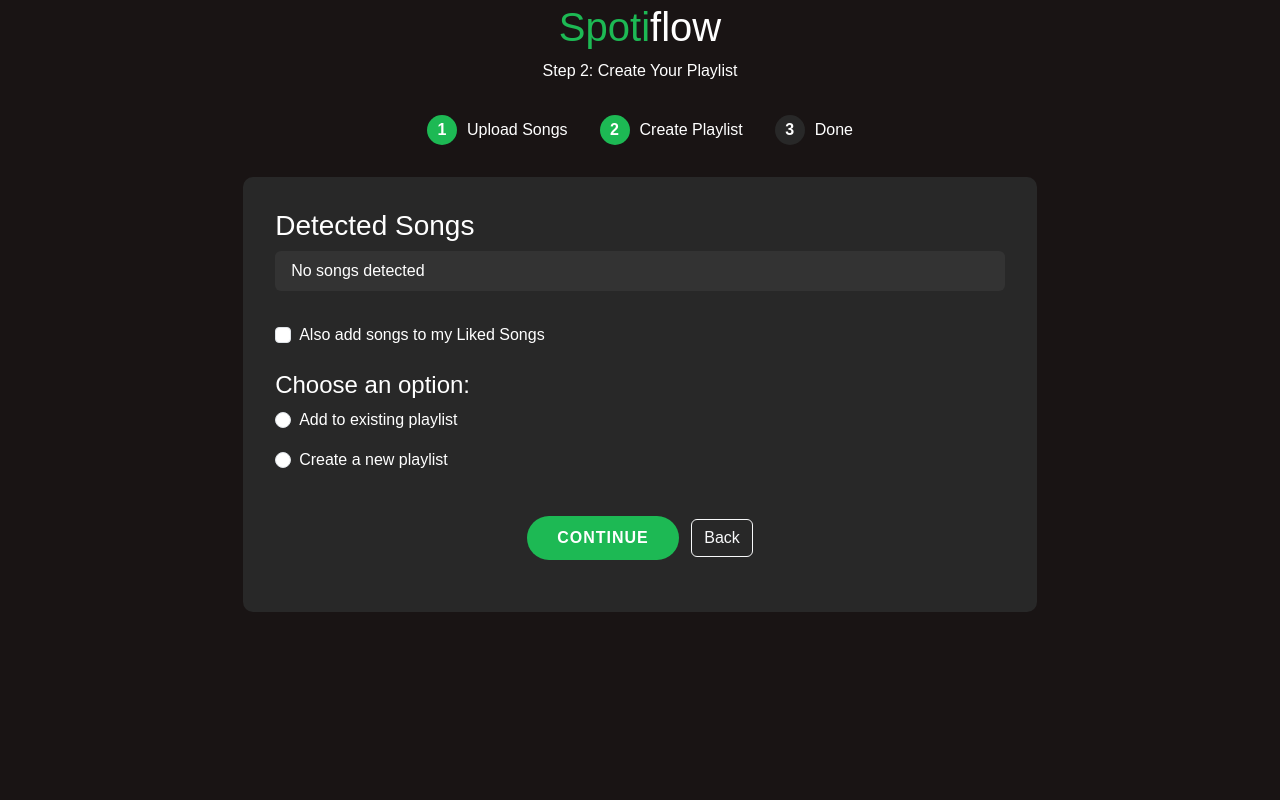
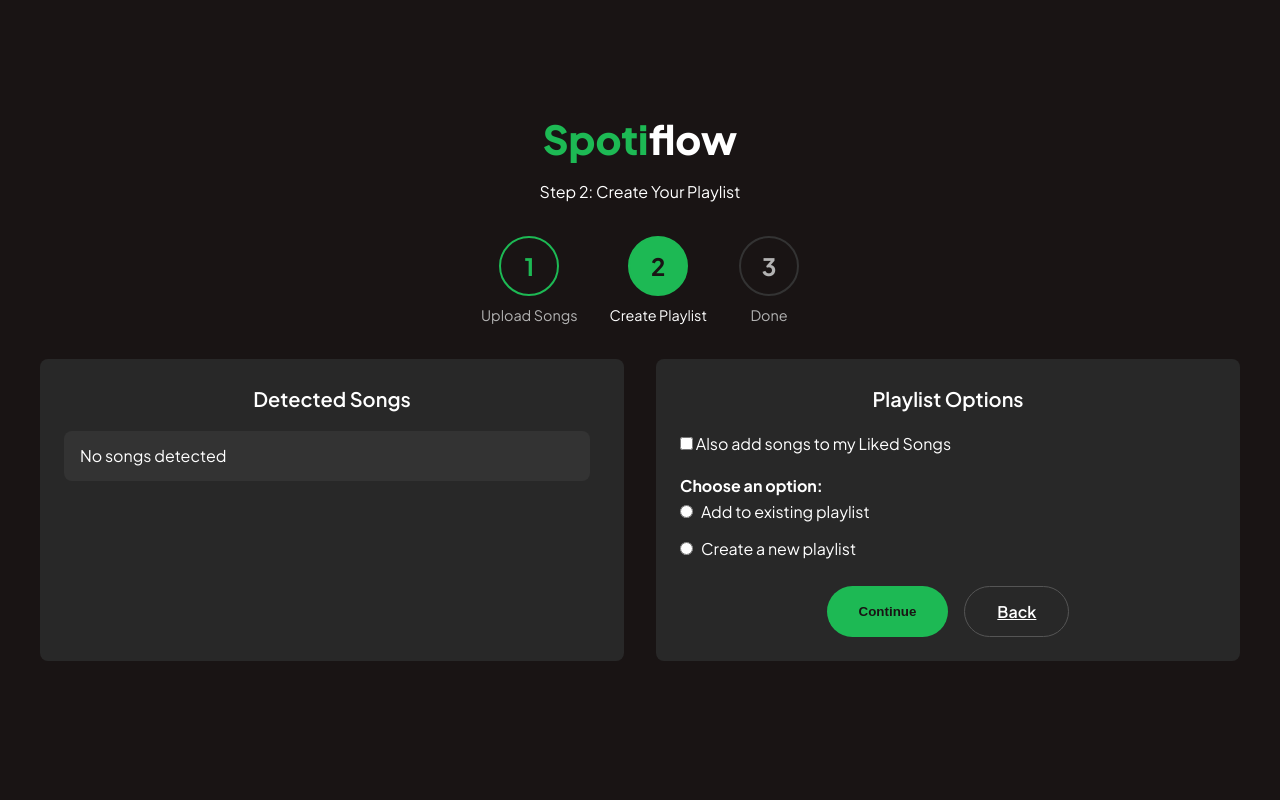
Before and after one commit to Devam153/Spotiflow, a Django app: template Spotiflow/templates/step2.html in a window 1280 px wide. Run offline with Django 4.2, Linux system fonts and the light colour scheme; the template is opened without the code that fills it, so the values that code supplies are empty.

Commit message:
intermediate step 2

```diff
--- a/Spotiflow/templates/step2.html
+++ b/Spotiflow/templates/step2.html
@@ -5,107 +5,257 @@
     <meta charset="UTF-8">
     <meta name="viewport" content="width=device-width, initial-scale=1.0">
     <title>Create Playlist - Spotiflow</title>
-    <link href="https://cdn.jsdelivr.net/npm/bootstrap@5.3.0-alpha1/dist/css/bootstrap.min.css" rel="stylesheet">
+    <link href="https://fonts.googleapis.com/css2?family=Plus+Jakarta+Sans:wght@300;400;500;600;700;800&display=swap"
+        rel="stylesheet">
     <style>
+        /* Base styles */
+        :root {
+            --background: #191414;
+            --foreground: #FFFFFF;
+            --primary: #1DB954;
+            --primary-glow: rgba(29, 185, 84, 0.5);
+            --muted: #333333;
+            --muted-foreground: #B3B3B3;
+            --border-radius: 8px;
+        }
+
+        * {
+            margin: 0;
+            padding: 0;
+            box-sizing: border-box;
+        }
+
         body {
-            background-color: #191414;
-            color: #FFFFFF;
-            font-family: 'Circular', Arial, sans-serif;
+            background-color: var(--background);
+            color: var(--foreground);
+            font-family: 'Plus Jakarta Sans', sans-serif;
+            line-height: 1.6;
+            min-height: 100vh;
+            display: flex;
+            flex-direction: column;
+            align-items: center;
+            justify-content: center;
+            padding: 2rem 1rem;
         }
 
         .container {
-            max-width: 800px;
+            max-width: 1200px;
+            width: 100%;
             margin: 0 auto;
-            padding: .2rem;
         }
 
+        /* Header styles */
         .header {
             text-align: center;
             margin-bottom: 2rem;
+        }
+
+        .title {
+            font-size: 2.5rem;
+            font-weight: 800;
+            margin-bottom: 0.5rem;
         }
 
         .spotify-green {
             color: #1DB954;
         }
 
-        .btn-spotify {
-            background-color: #1DB954;
-            color: white;
-            border: none;
-            border-radius: 30px;
-            padding: 10px 30px;
-            font-weight: bold;
-            text-transform: uppercase;
-            letter-spacing: 1px;
-            margin: 20px 0;
+        /* Step indicator */
+        .step-indicator {
+            display: flex;
+            justify-content: center;
+            margin-bottom: 2rem;
+            gap: 2rem;
         }
 
-        .btn-spotify:hover {
-            background-color: #1ed760;
-            color: white;
+        .step {
+            display: flex;
+            flex-direction: column;
+            align-items: center;
+            text-align: center;
         }
 
+        .step-circle {
+            width: 60px;
+            height: 60px;
+            border: 2px solid var(--primary);
+            border-radius: 50%;
+            display: flex;
+            align-items: center;
+            justify-content: center;
+            font-size: 1.5rem;
+            font-weight: 700;
+            margin-bottom: 0.5rem;
+            color: var(--primary);
+            background-color: transparent;
+        }
+
+        .step.active .step-circle {
+            background-color: var(--primary);
+            color: var(--background);
+        }
+
+        .step.inactive .step-circle {
+            border-color: var(--muted);
+            color: var(--muted-foreground);
+        }
+
+        .step-label {
+            font-size: 0.9rem;
+            color: var(--muted-foreground);
+        }
+
+        .step.active .step-label {
+            color: var(--foreground);
+        }
+
+        /* Content section */
         .content-section {
-            background-color: #282828;
-            border-radius: 10px;
-            padding: 2rem;
+            display: grid;
+            grid-template-columns: 1fr 1fr;
+            gap: 2rem;
             margin-bottom: 2rem;
         }
 
+        @media (max-width: 768px) {
+            .content-section {
+                grid-template-columns: 1fr;
+            }
+        }
+
+        .card {
+            background-color: #282828;
+            border-radius: var(--border-radius);
+            padding: 1.5rem;
+        }
+
+        .card-title {
+            font-size: 1.25rem;
+            font-weight: 600;
+            margin-bottom: 1rem;
+            text-align: center;
+        }
+
+        /* Song list */
         .song-list {
             max-height: 300px;
             overflow-y: auto;
             margin-bottom: 1.5rem;
+            padding-right: 10px;
         }
 
         .song-item {
             background-color: #333;
             border: none;
+            border-radius: var(--border-radius);
+            padding: 0.75rem 1rem;
             margin-bottom: 0.5rem;
+            color: var(--foreground);
+        }
+
+        /* Forms */
+        .form-check {
+            margin-bottom: 1rem;
+        }
+
+        .form-check-input {
+            background-color: #333;
+            border: 1px solid #555;
+        }
+
+        .form-check-input:checked {
+            background-color: var(--primary);
+            border-color: var(--primary);
+        }
+
+        .form-label {
+            display: block;
+            margin-bottom: 0.5rem;
+            font-weight: 500;
         }
 
         .form-control,
         .form-select {
+            width: 100%;
             background-color: #333;
             border: none;
             color: white;
+            padding: 0.75rem 1rem;
+            border-radius: var(--border-radius);
+            margin-bottom: 1rem;
         }
 
         .form-control:focus,
         .form-select:focus {
             background-color: #444;
             color: white;
+            outline: 1px solid var(--primary);
         }
 
-        .step-indicator {
+        /* Buttons */
+        .btn-spotify {
+            background-color: var(--primary);
+            color: var(--background);
+            border: none;
+            border-radius: 30px;
+            padding: 0.75rem 2rem;
+            font-weight: 600;
+            cursor: pointer;
+            transition: all 0.3s ease;
+        }
+
+        .btn-spotify:hover {
+            background-color: #1ed760;
+            transform: translateY(-2px);
+        }
+
+        .btn-outline {
+            background-color: transparent;
+            color: var(--foreground);
+            border: 1px solid #555;
+            border-radius: 30px;
+            padding: 0.75rem 2rem;
+            font-weight: 600;
+            cursor: pointer;
+            transition: all 0.3s ease;
+        }
+
+        .btn-outline:hover {
+            border-color: var(--foreground);
+        }
+
+        .action-buttons {
             display: flex;
             justify-content: center;
-            margin-bottom: 2rem;
+            gap: 1rem;
         }
 
-        .step {
+        /* Radio button styling */
+        .radio-group {
+            margin-bottom: 1.5rem;
+        }
+
+        .radio-option {
             display: flex;
             align-items: center;
-            margin: 0 1rem;
+            margin-bottom: 0.75rem;
         }
 
-        .step-number {
-            background-color: #1DB954;
-            color: white;
-            width: 30px;
-            height: 30px;
-            border-radius: 50%;
-            display: flex;
-            justify-content: center;
-            align-items: center;
-            margin-right: 10px;
-            font-weight: bold;
+        .radio-option input[type="radio"] {
+            margin-right: 0.5rem;
         }
 
-        .step.inactive .step-number {
-            background-color: #282828;
+        /* Option panels */
+        .option-panel {
+            margin-top: 1rem;
+            margin-left: 1.5rem;
+            padding: 1rem;
+            background-color: #333;
+            border-radius: var(--border-radius);
+            display: none;
         }
 
+        /* Messages */
         .message {
             margin: 1rem 0;
             padding: 0.75rem;
@@ -121,28 +271,33 @@
             background-color: rgba(40, 167, 69, 0.2);
             color: #28a745;
         }
+
+        .message.warning {
+            background-color: rgba(255, 193, 7, 0.2);
+            color: #ffc107;
+        }
     </style>
 </head>
 
 <body>
     <div class="container">
         <div class="header">
-            <h1><span class="spotify-green">Spoti</span>flow</h1>
+            <h1 class="title"><span class="spotify-green">Spoti</span>flow</h1>
             <p>Step 2: Create Your Playlist</p>
         </div>
 
         <div class="step-indicator">
             <div class="step">
-                <div class="step-number">1</div>
-                <span>Upload Songs</span>
+                <div class="step-circle">1</div>
+                <span class="step-label">Upload Songs</span>
             </div>
-            <div class="step">
-                <div class="step-number">2</div>
-                <span>Create Playlist</span>
+            <div class="step active">
+                <div class="step-circle">2</div>
+                <span class="step-label">Create Playlist</span>
             </div>
             <div class="step inactive">
-                <div class="step-number">3</div>
-                <span>Done</span>
+                <div class="step-circle">3</div>
+                <span class="step-label">Done</span>
             </div>
         </div>
 
@@ -155,42 +310,47 @@
         {% endif %}
 
         <div class="content-section">
-            <h3>Detected Songs</h3>
+            <!-- Left side: Songs list -->
+            <div class="card">
+                <h3 class="card-title">Detected Songs</h3>
                 <div class="song-list">
-                <ul class="list-group">
+                    <ul class="list-group" style="list-style-type: none; padding: 0;">
                         {% for song, artist in songs.items %}
-                    <li class="list-group-item song-item text-white">
+                        <li class="song-item">
                             <strong>{{ song }}</strong> {% if artist %}- {{ artist }}{% endif %}
                         </li>
                         {% empty %}
-                    <li class="list-group-item song-item text-white">No songs detected</li>
+                        <li class="song-item">No songs detected</li>
                         {% endfor %}
                     </ul>
                 </div>
+            </div>
+
+            <!-- Right side: Options -->
+            <div class="card">
+                <h3 class="card-title">Playlist Options</h3>
 
                 <form method="post" action="{% url 'spotify_app:step2' %}">
                     {% csrf_token %}
 
-                <div class="form-check mb-4">
+                    <div class="form-check">
                         <input class="form-check-input" type="checkbox" name="like_songs" id="likeSongs">
                         <label class="form-check-label" for="likeSongs">
                             Also add songs to my Liked Songs
                         </label>
                     </div>
 
-                <div class="mb-4">
-                    <h4>Choose an option:</h4>
+                    <div class="radio-group">
+                        <h4 class="mb-3">Choose an option:</h4>
 
-                    <div class="form-check">
-                        <input class="form-check-input" type="radio" name="action" id="existingPlaylist"
-                            value="existing_playlist">
-                        <label class="form-check-label" for="existingPlaylist">
+                        <div class="radio-option">
+                            <input type="radio" name="action" id="existingPlaylist" value="existing_playlist">
+                            <label for="existingPlaylist">
                                 Add to existing playlist
                             </label>
                         </div>
 
-                    <div class="mt-3 ms-4 existing-playlist-options" id="existingPlaylistOptions"
-                        style="display: none;">
+                        <div class="option-panel" id="existingPlaylistOptions">
                             {% if playlists %}
                             <select name="playlist_id" class="form-select">
                                 <option value="">Select a playlist</option>
@@ -204,15 +364,14 @@
                             {% endif %}
                         </div>
 
-                    <div class="form-check mt-3">
-                        <input class="form-check-input" type="radio" name="action" id="newPlaylist"
-                            value="new_playlist">
-                        <label class="form-check-label" for="newPlaylist">
+                        <div class="radio-option">
+                            <input type="radio" name="action" id="newPlaylist" value="new_playlist">
+                            <label for="newPlaylist">
                                 Create a new playlist
                             </label>
                         </div>
 
-                    <div class="mt-3 ms-4 new-playlist-options" id="newPlaylistOptions" style="display: none;">
+                        <div class="option-panel" id="newPlaylistOptions">
                             <div class="mb-3">
                                 <label for="playlistName" class="form-label">Playlist Name</label>
                                 <input type="text" class="form-control" id="playlistName" name="playlist_name">
@@ -225,15 +384,15 @@
                         </div>
                     </div>
 
-                <div class="text-center">
-                    <button type="submit" class="btn btn-spotify">Continue</button>
-                    <a href="{% url 'spotify_app:step1' %}" class="btn btn-outline-light ms-2">Back</a>
+                    <div class="action-buttons">
+                        <button type="submit" class="btn-spotify">Continue</button>
+                        <a href="{% url 'spotify_app:step1' %}" class="btn-outline">Back</a>
                     </div>
                 </form>
             </div>
         </div>
+    </div>
 
-    <script src="https://cdn.jsdelivr.net/npm/bootstrap@5.3.0-alpha1/dist/js/bootstrap.bundle.min.js"></script>
     <script>
         // Show/hide playlist options based on selection
         const existingPlaylistRadio = document.getElementById('existingPlaylist');
```
Also changed, not shown: Spotiflow/db.sqlite3. Lines whose indentation alone changed are shown as unchanged.
